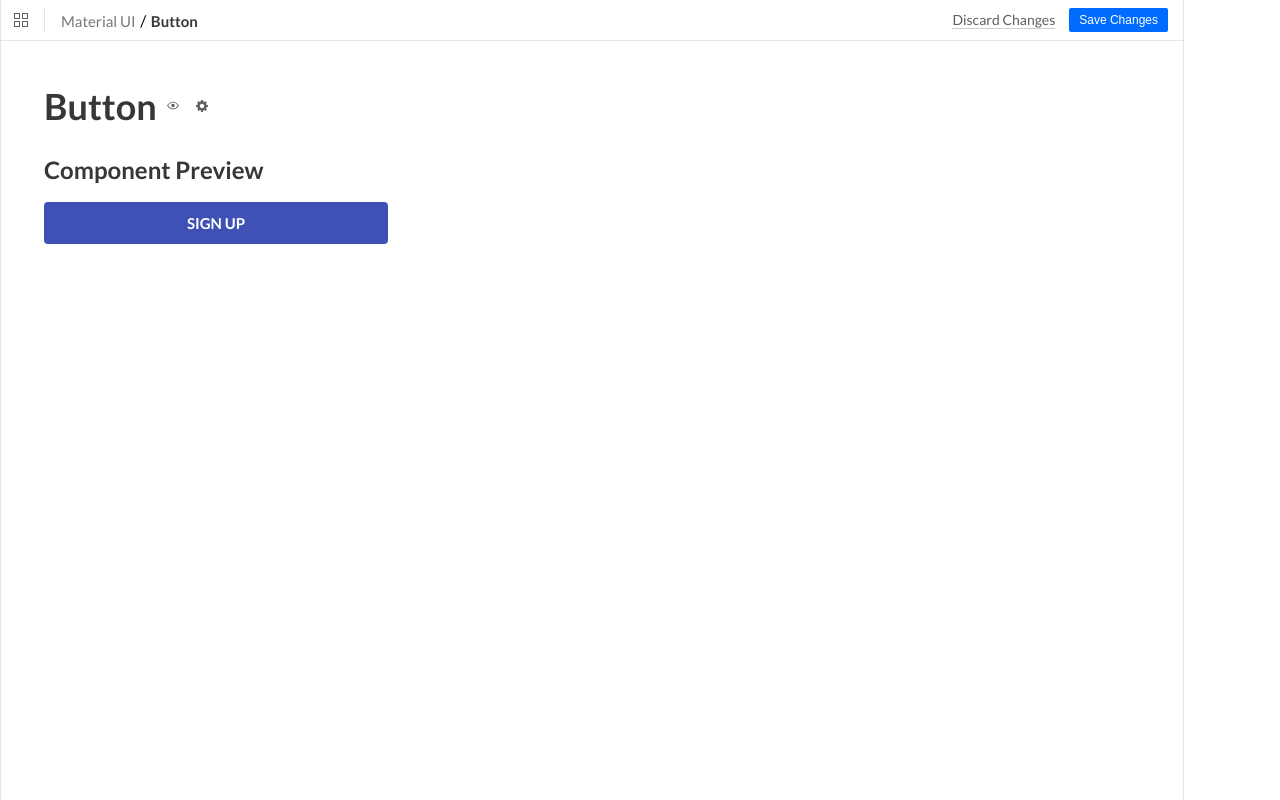
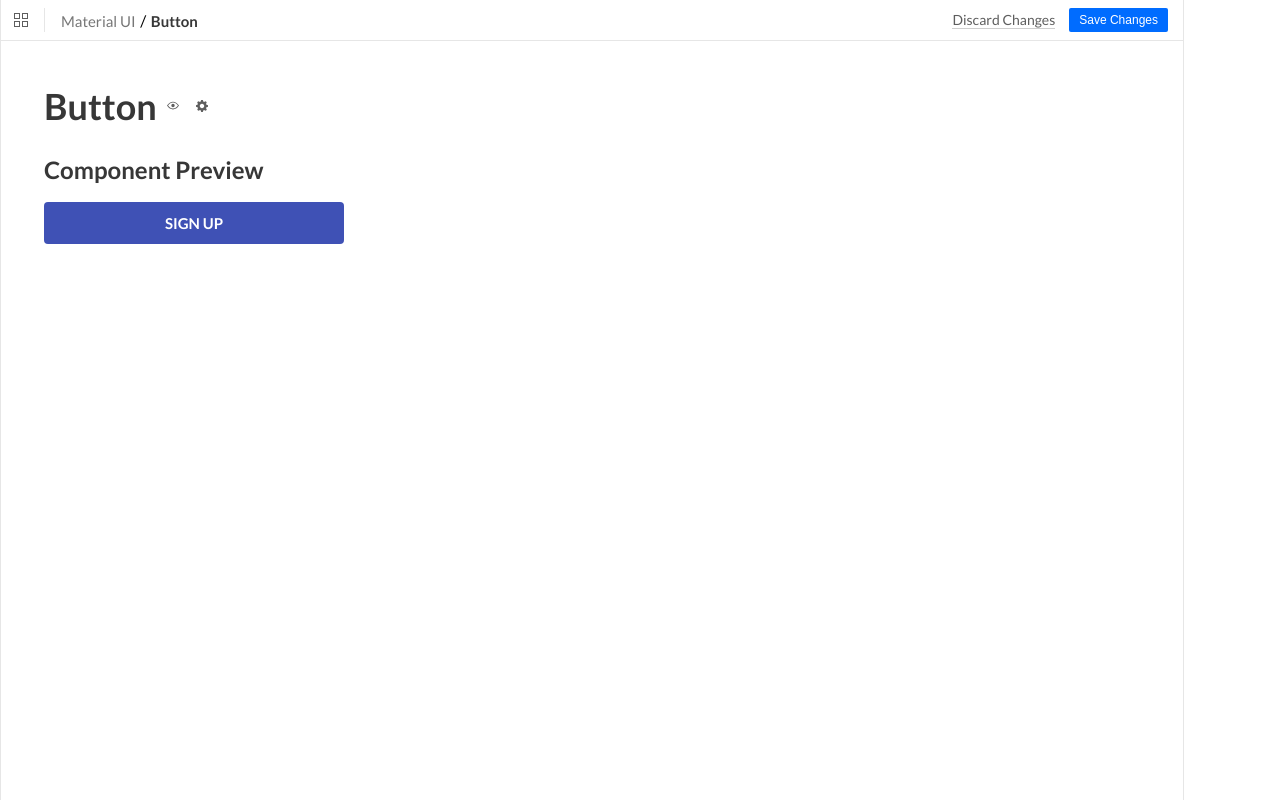
Before and after one commit to patrick-radulian/uxpin-challenge, a React (Create React App) app: page / in a window 1280 px wide. Shown: the top 800 px of the page. Built offline with nearby package versions, Linux system fonts and the light colour scheme.

Commit message:
Add ripple component for material-button

```diff
--- a/src/components/atoms/button/button.module.css
+++ b/src/components/atoms/button/button.module.css
@@ -3,6 +3,7 @@
     background: none;
     border: none;
     border-radius: 2px;
+    box-sizing: border-box;
     display: inline-flex;
     padding: 0 10px;
 }
--- a/src/components/atoms/icon-button/icon-button.module.css
+++ b/src/components/atoms/icon-button/icon-button.module.css
@@ -2,6 +2,7 @@
     background: transparent;
     border: none;
     border-radius: 2px;
+    box-sizing: border-box;
     display: inline-block;
     line-height: 0;
     margin: 0;
--- a/src/components/atoms/material-button/material-button.module.css
+++ b/src/components/atoms/material-button/material-button.module.css
@@ -1,8 +1,10 @@
 .material-button {
     align-items: center;
     border-radius: 4px;
+    box-sizing: border-box;
     display: inline-flex;
     justify-content: center;
+    position: relative;
 }
 
 .material-button:global(.large) {
@@ -13,8 +15,8 @@
 }
 
 .material-button:global(.primary) {
+    background: #3F51B5;
     color: var(--white);
-    background: #3F51B5;
 }
 
 .material-button:global(.fullWidth) {
--- a/src/components/atoms/material-button/material-button.tsx
+++ b/src/components/atoms/material-button/material-button.tsx
@@ -1,4 +1,5 @@
 import React from "react"
+import Ripple from "../ripple/ripple"
 import styles from "./material-button.module.css"
 
 type MaterialButtonProps = {
@@ -9,15 +10,10 @@ type MaterialButtonProps = {
     fullWidth?: boolean
 }
 
-const MaterialButton: React.FC<MaterialButtonProps> = ({
-    children,
-    size = "default",
-    color = "primary",
-    variant = "contained",
-    fullWidth = false
-}: MaterialButtonProps) => {
+const MaterialButton: React.FC<MaterialButtonProps> = ({children, size = "default", color = "primary", variant = "contained", fullWidth = false}: MaterialButtonProps) => {
     return (
         <div className={`${styles["material-button"]} ${size} ${color} ${variant} ${fullWidth ? "fullWidth" : ""}`}>
+            <Ripple/>
             {children}
         </div>
     )
--- /dev/null
+++ b/src/components/atoms/ripple/ripple.module.css
@@ -0,0 +1,15 @@
+.ripple-wrapper {
+    height: 100%;
+    left: 0;
+    overflow: hidden;
+    position: absolute;
+    top: 0;
+    width: 100%;
+}
+
+.ripple {
+    border-radius: 50%;
+    opacity: 0;
+    pointer-events: none;
+    position: absolute;
+}
--- /dev/null
+++ b/src/components/atoms/ripple/ripple.tsx
@@ -0,0 +1,73 @@
+import React from "react"
+import * as CSS from "csstype"
+import styles from "./ripple.module.css";
+
+type RippleProps = {
+    color?: CSS.Property.Color
+}
+
+type Coordinates = { x: number, y: number }
+
+type Dimensions = { width: number, height: number }
+
+type ClickAndTarget = {
+    click: Coordinates,
+    target: Coordinates & Dimensions
+}
+
+const rippleAnimation: Array<Keyframe> = [
+    { opacity: 0.3, transform: "translate(-50%, -50%) scale(0)" },
+    { transform: "translate(-50%, -50%) scale(0.5)" },
+    { opacity: 0, transform: "translate(-50%, -50%) scale(1)" }
+];
+
+const rippleTiming: EffectTiming = {
+    duration: 400,
+    iterations: 1
+}
+
+const getClickAndTargetData = (e: React.MouseEvent<HTMLDivElement>): ClickAndTarget => {
+    const target = e.target as HTMLDivElement;
+    const boundingClientRect = target.getBoundingClientRect();
+
+    return {
+        click: { x: e.pageX, y: e.pageY },
+        target: { x: boundingClientRect.x, y: boundingClientRect.y, width: boundingClientRect.width, height: boundingClientRect.height }
+    }
+}
+
+const getRelativeClickCoordinates = ({click, target}: ClickAndTarget): Coordinates => {
+    return { x: click.x - target.x, y: click.y - target.y }
+}
+
+const getLongestHorizontalDistance = (relativeClick: Coordinates, target: Coordinates & Dimensions): number => {
+    return Math.max(relativeClick.x, target.width - relativeClick.x);
+}
+
+const Ripple: React.FC<RippleProps> = ({color = "var(--white)"}: RippleProps) => {
+    const rippleRef = React.useRef<HTMLDivElement>(null);
+    const rippleAnimationRef = React.useRef<Animation | undefined | null>(null);
+
+    const generateRipple = React.useCallback((e: React.MouseEvent<HTMLDivElement>) => {
+        const clickAndTargetData = getClickAndTargetData(e);
+        const relativeClickCoordinates = getRelativeClickCoordinates(clickAndTargetData);
+        const longestHorizontalDistance = getLongestHorizontalDistance(relativeClickCoordinates, clickAndTargetData.target);
+
+        rippleRef.current?.style.setProperty("top", `${relativeClickCoordinates.y}px`);
+        rippleRef.current?.style.setProperty("left", `${relativeClickCoordinates.x}px`);
+        rippleRef.current?.style.setProperty("width", `${longestHorizontalDistance * 2}px`);
+        rippleRef.current?.style.setProperty("height", `${longestHorizontalDistance * 2}px`);
+        rippleRef.current?.style.setProperty("background", color);
+
+        rippleAnimationRef.current?.cancel();
+        rippleAnimationRef.current = rippleRef.current?.animate(rippleAnimation, rippleTiming);
+    }, [color]);
+
+    return (
+        <div onClick={generateRipple} className={styles["ripple-wrapper"]}>
+            <div ref={rippleRef} className={styles.ripple}/>
+        </div>
+    )
+}
+
+export default Ripple;
--- a/src/components/molecules/preview/preview.tsx
+++ b/src/components/molecules/preview/preview.tsx
@@ -3,11 +3,7 @@ import Typography from "components/atoms/typography/typography";
 import React from "react"
 import styles from "./preview.module.css";
 
-type PreviewProps = {
-
-}
-
-const Preview: React.FC<PreviewProps> = (props: PreviewProps) => {
+const Preview: React.FC<{}> = () => {
     return (
         <div className={styles.preview}>
             <Typography variant="h4">Component Preview</Typography>
```
Also changed, not shown: src/components/higher-order/with-ripple/with-ripple.tsx (deleted, +0 -21 lines), src/components/higher-order/with-ripple/with-ripple.module.css (deleted).
